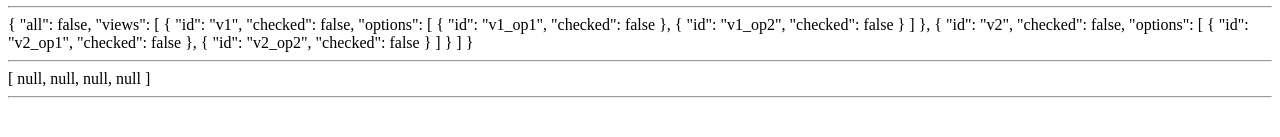
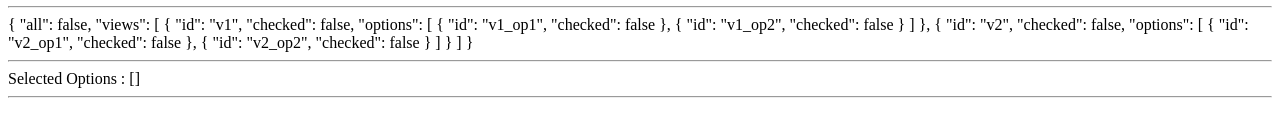
Before and after one commit to anothergitdev/ngx-nested-checkbox-ulx32z, an Angular app: page / in a window 1280 px wide. Shown: the part 197-334 px from the top of the page. Built offline with nearby package versions, Linux system fonts and the light colour scheme.

Commit message:
2 files modified

```diff
--- a/src/app/app.component.html
+++ b/src/app/app.component.html
@@ -34,5 +34,5 @@
 <hr>
 <span>{{mainForm.value | json}}</span>
 <hr>
-<span>{{mainFormResult | json}}</span>
+<span>Selected Options : {{mainFormResult | json}}</span>
 <hr>
--- a/src/app/app.component.ts
+++ b/src/app/app.component.ts
@@ -46,7 +46,7 @@ export class AppComponent implements OnInit {
 
     this.mainForm.valueChanges.subscribe(
       value => {
-        this.mainFormResult = value.views.map(view => view.options).flat().map(option => {
+        this.mainFormResult = value.views.map(view => view.options).flat().filter(o=>o.checked).map(option => {
           if(option.checked){
             return option.id;
           }
```
